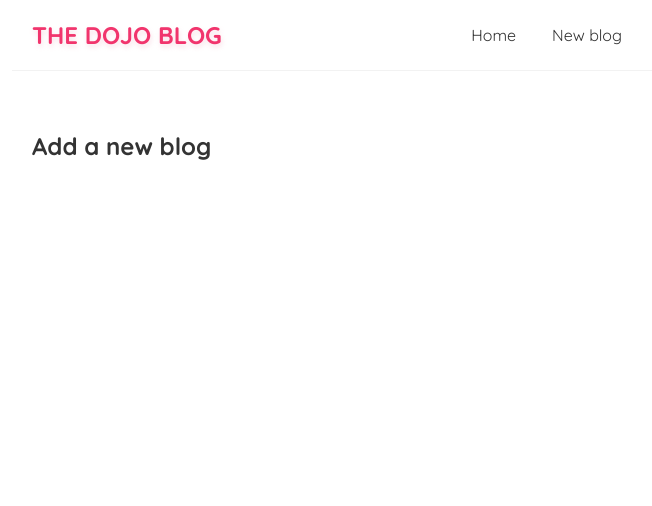
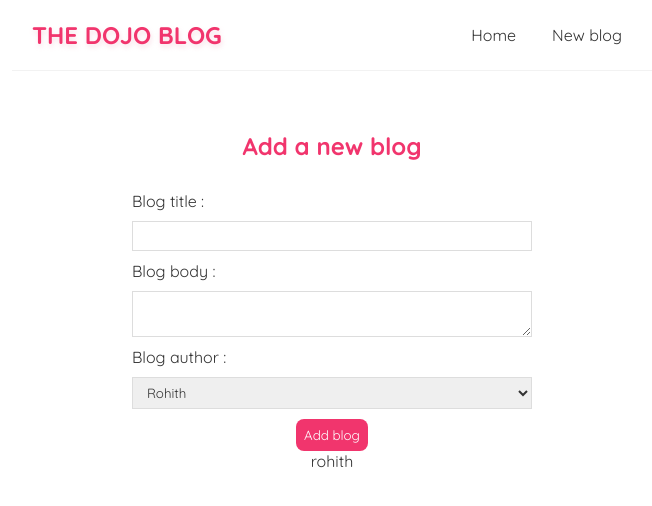
Before and after one commit to Rohith1221/dojo-blog, a React (Create React App) app: page /create in a window 1280 px wide. Shown: the top 506 px of the page, without its empty margins (308-960 px from the left). Built offline with nearby package versions, Linux system fonts and the light colour scheme.

Commit message:
reusing custom hooks,route params,creating forms

```diff
--- a/src/App.js
+++ b/src/App.js
@@ -2,6 +2,8 @@
 import Navbar from "./Navbar";
 import { BrowserRouter as Router, Route, Switch } from "react-router-dom";
 import Create from "./Create";
+import BlogList from "./BlogList";
+import BlogDetails from "./BlogDetails";
 
 function App() {
   return (
@@ -12,12 +14,14 @@
           {/* <Home /> */}
           <Switch>
             <Route exact path="/">
-              {" "}
               {/* routing portion */}
               <Home />
             </Route>
             <Route exact path="/create">
               <Create />
+            </Route>
+            <Route exact path="/blogs/:id">
+              <BlogDetails />
             </Route>
           </Switch>
         </div>
--- /dev/null
+++ b/src/BlogDetails.js
@@ -0,0 +1,28 @@
+import { useParams } from "react-router";
+import useFetch from "./useFetch";
+
+const BlogDetails = () => {
+  const { id } = useParams(); // allows to  grabs route params
+
+  const {
+    data: blog,
+    isloading,
+    error,
+  } = useFetch(`http://localhost:8000/blogs/${id}`);
+
+  return (
+    <div className="blog-details">
+      {isloading && <div>Loading ..</div>}
+      {error && <div>{error}</div>}
+      {blog && (
+        <article>
+          <h2>{blog.title}</h2>
+          <p>Writen by {blog.author}</p>
+          <div>{blog.body}</div>
+        </article>
+      )}
+    </div>
+  );
+};
+
+export default BlogDetails;
--- a/src/BlogList.js
+++ b/src/BlogList.js
@@ -1,14 +1,16 @@
+import { Link } from "react-router-dom";
 const BlogList = (props) => {
   return (
     <div className="blog-list">
       <h2>{props.title}</h2>
       {props.blogs.map((blog) => (
         <div className="blog-preview" key={blog.id}>
-          <h2>{blog.title}</h2>
-          <p>{blog.body}</p>
-          <p>
-            Written by <i>{blog.author}</i>
-          </p>
+          <Link to={`/blogs/${blog.id}`}>
+            <h2>{blog.title}</h2>
+            <p>
+              Written by <i>{blog.author}</i>
+            </p>
+          </Link>
           {/* <button
             className="delBtn"
             onClick={() => props.handleDelete(blog.id)}
--- a/src/Create.js
+++ b/src/Create.js
@@ -1,7 +1,40 @@
+import { useState } from "react";
 const Create = () => {
+  const [title, setTitle] = useState("");
+  const [body, setBody] = useState("");
+  const [author, setAuthor] = useState("rohith");
+
   return (
     <div className="create">
       <h2>Add a new blog </h2>
+      <form>
+        <label>Blog title :</label>
+        <input
+          type="text"
+          required
+          value={title}
+          onChange={(e) => setTitle(e.target.value)}
+        ></input>
+
+        <label>Blog body :</label>
+        <textarea
+          required
+          value={body}
+          onChange={(e) => setBody(e.target.value)}
+        ></textarea>
+
+        <label>Blog author :</label>
+        <select value={author} onChange={(e) => setAuthor(e.target.value)}>
+          <option value="mario">Mario</option>
+          <option value="yoshi">Yoshi</option>
+          <option value="rohith">Rohith</option>
+          <option value="haywood">Haywood</option>
+        </select>
+        <button>Add blog</button>
+        <p>
+          {title} {body} {author}
+        </p>
+      </form>
     </div>
   );
 };
--- a/src/index.css
+++ b/src/index.css
@@ -6,6 +6,7 @@
   font-family: "Quicksand";
   color: #333;
 }
+
 .navbar {
   padding: 20px;
   display: flex;
@@ -73,3 +74,61 @@
   background-color: rgba(0, 0, 0, 0.1);
   /* box-shadow: 1px 2px 5px rgba(0, 0, 0, 0.1); */
 }
+
+.blog-preview a {
+  text-decoration: none;
+}
+
+/* blog details page */
+.blog-details h2 {
+  font-size: 20px;
+  color: #f1356d;
+  margin-bottom: 10px;
+}
+.blog-details div {
+  margin: 20px auto;
+}
+/* .blog-details button {
+  background-color: #f1356d;
+  border: #fff;
+  border: 0;
+} */
+
+/* create new blog form */
+.create {
+  max-width: 400px;
+  margin: 0 auto;
+  text-align: center;
+}
+.create label {
+  text-align: left;
+  display: block;
+}
+.create h2 {
+  font-size/: 20px;
+  color: #f1356d;
+  margin-bottom: 30px;
+}
+.create input,
+.create textarea,
+.create select {
+  width: 100%;
+  padding: 6px 10px;
+  margin: 10px 0;
+  border: 1px solid #ddd;
+  box-sizing: border-box; /* IMPORTANT NOTE  */
+  display: block;
+  outline: none;
+}
+.create button {
+  background: #f1356d;
+  color: #fff;
+  border: 0;
+  padding: 8px;
+  border-radius: 8px;
+  cursor: pointer;
+  -webkit-transition: 0.3s;
+}
+.create button:hover {
+  background-color: #ca2556;
+}
--- a/src/useFetch.js
+++ b/src/useFetch.js
@@ -11,7 +11,7 @@
       /*we can assoicate with certain fetch requst ,
   then we can use abortcontroller to cancel the fetch*/
     }
-    setTimeout(() => {
+    // setTimeout(() => {
     //   fetch("http://localhost:8000/blogs")
     fetch(url, { signal: abortCont.signal })
       .then((res) => {
@@ -36,7 +36,7 @@
           setloading(false);
         }
       });
-    }, 500);
+    // }, 500);
 
     return () => {
       console.log("cleanup");
```
Lines whose indentation alone changed are shown as unchanged.
